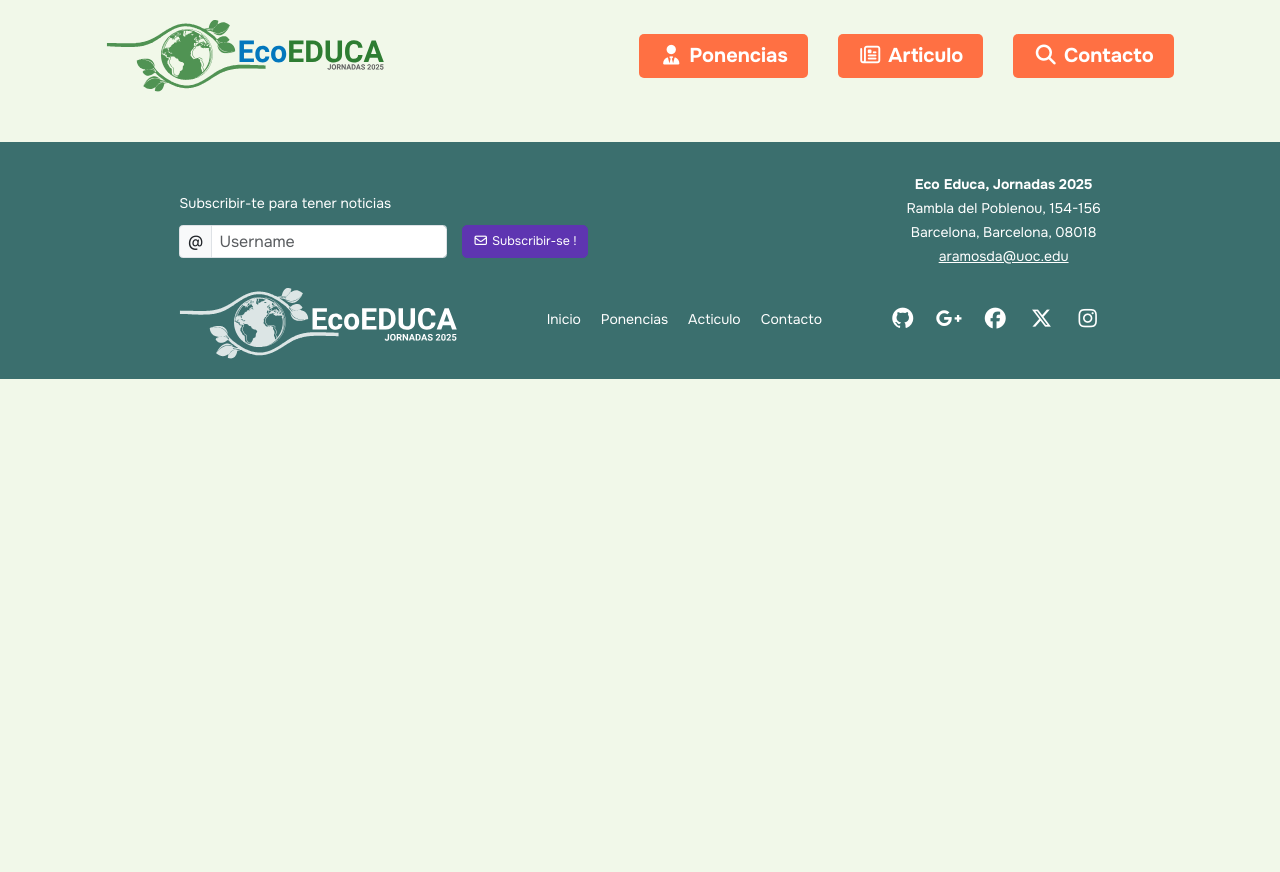
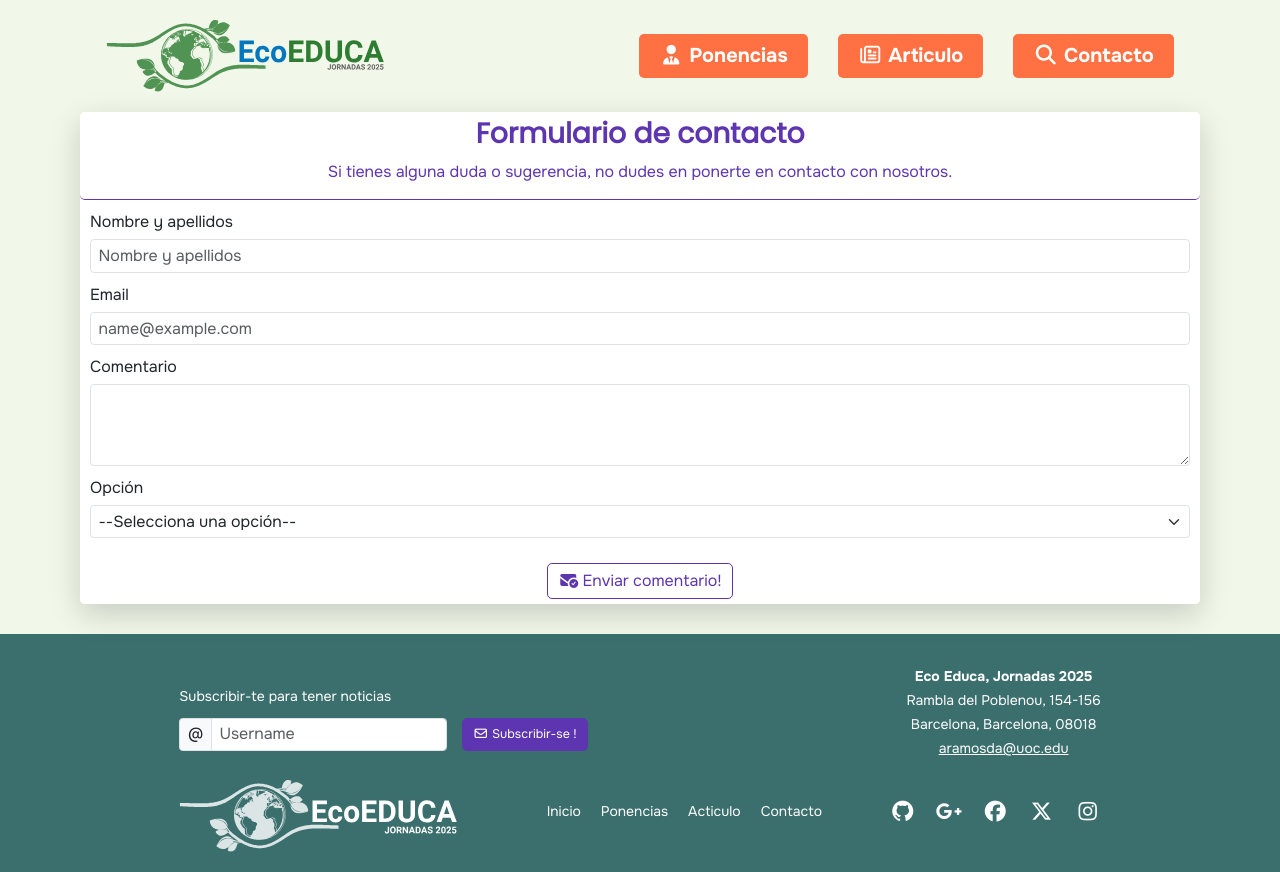
Before and after one commit to AlexFonte/PEC2-UOC-EINES-2, a website built with Parcel: page src/contact.html in a window 1280 px wide. Before the commit the page ends 800 px from the top, so only its background shows below. Built offline with nearby package versions, Linux system fonts and the light colour scheme; a small style sheet from the web is missing.

Commit message:
add form contact

```diff
--- a/src/assets/styles/base/_variables.scss
+++ b/src/assets/styles/base/_variables.scss
@@ -37,6 +37,7 @@ $theme-colors: (
   "warning": $color_violet,
   "success": $color_green_dark,
   // "body-font-weight": bold,
+
 );
 $card-border-width: 5px;
 $card-border-color: $color_orange;
--- a/src/assets/styles/layouts/_contact.scss
+++ b/src/assets/styles/layouts/_contact.scss
@@ -1,3 +1,7 @@
 h1 {
     font-size: 3rem;
 }
+
+.card :is(.form-label, .form-select, .form-control, .btn) {
+    font-size: 1.6rem;
+}
--- a/src/contact.html
+++ b/src/contact.html
@@ -12,6 +12,8 @@
   <link rel="preconnect" href="https://fonts.gstatic.com" crossorigin>
   <link rel="preload" href="https://fonts.googleapis.com/css2?family=Poppins&family=Onest:wght@100..900&display=swap"
     as="style" onload="this.rel='stylesheet'">
+  <link rel="preload" href="assets/images/logo-color.svg" as="image">
+  <link rel="preload" href="assets/images/logo-white.svg" as="image">
   <title>UOC EINES 2 PEC 2</title>
 </head>
 
@@ -19,7 +21,42 @@
   <!-- HEADER -->
   <include src="./views/header.html"></include>
   <main class="container mb-5">
+    <form name="contact" method="POST" netlify class="card border-0 shadow-lg rounded-3">
+      <div class="card-header text-center border-warning border-1 text-warning bg-white rounded-3">
+        <h2 class=" base__title">Formulario de contacto</h2>
+        <p class="">Si tienes alguna duda o sugerencia, no dudes en ponerte en contacto con nosotros.</p>
+      </div>
+      <div class="card-body border-bottom-1">
+        <div class="mb-3">
+          <label for="floatingInputName" class="form-label">Nombre y apellidos</label>
+          <input type=" text" class="form-control" id="floatingInputName" placeholder="Nombre y apellidos">
+        </div>
+        <div class="mb-3">
+          <label for="exampleFormControlInput1" class="form-label">Email</label>
+          <input type="email" class="form-control" id="exampleFormControlInput1" placeholder="name@example.com">
+        </div>
+        <div class="mb-3">
+          <label for="exampleFormControlTextarea1" class="form-label">Comentario</label>
+          <textarea class="form-control" id="exampleFormControlTextarea1" rows="3"></textarea>
+        </div>
+        <div class="mb-3">
+          <label for="floatingSelect" class="form-label">Opción</label>
+          <select class="form-select" id="floatingSelect" aria-label="Floating label  select example">
+            <option selected value="">--Selecciona una opción--</option>
+            <option value="1">One</option>
+            <option value="2">Two</option>
+            <option value="3">Three</option>
+          </select>
 
+        </div>
+      </div>
+      <div class="card-footer bg-white border-0 text-center rounded-3">
+        <button type="button" class="btn btn-outline-warning btn-lg ">
+          <i class="fa-solid fa-envelope-circle-check"></i>
+          Enviar comentario!
+        </button>
+      </div>
+    </form>
   </main>
   <include src="./views/footer.html"></include>
   <script type="module" src="./assets/scripts/main.js"></script><!-- do not remove this line! -->
```
